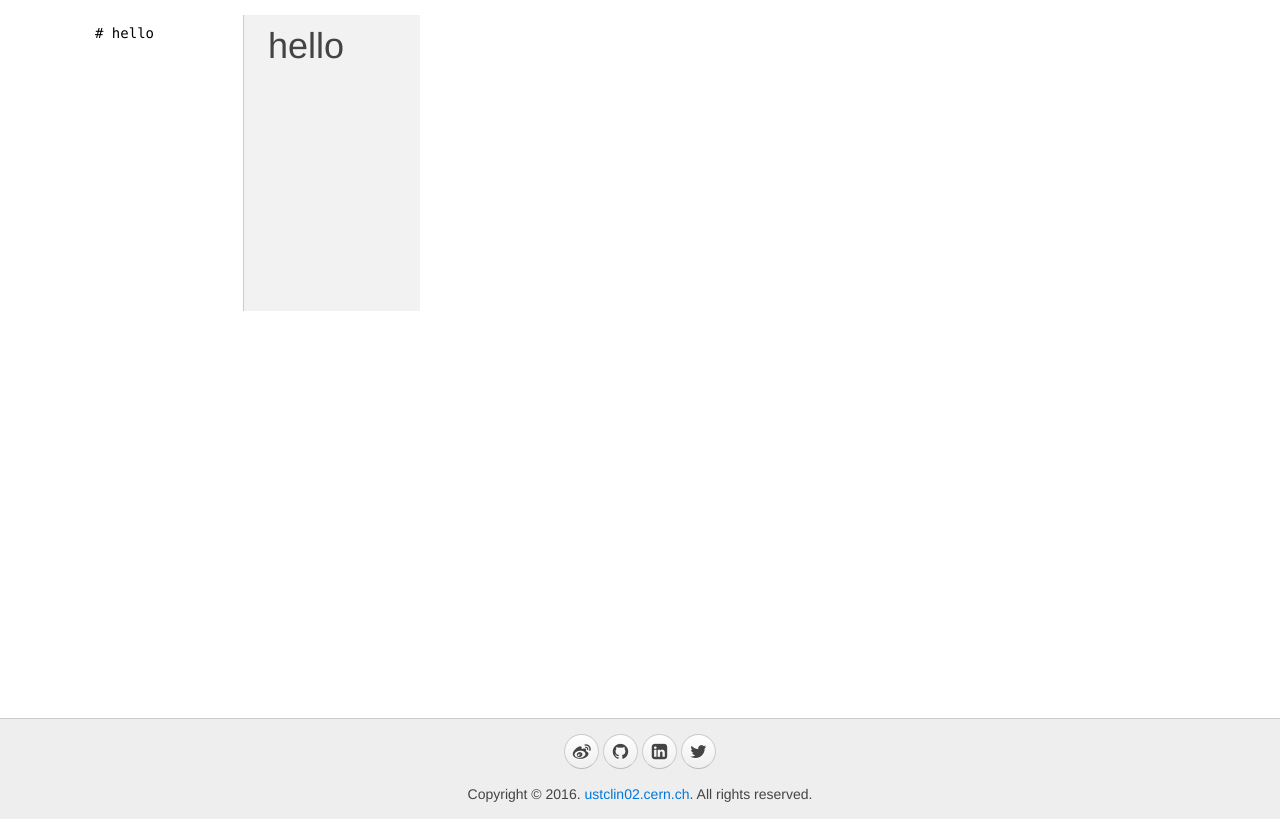
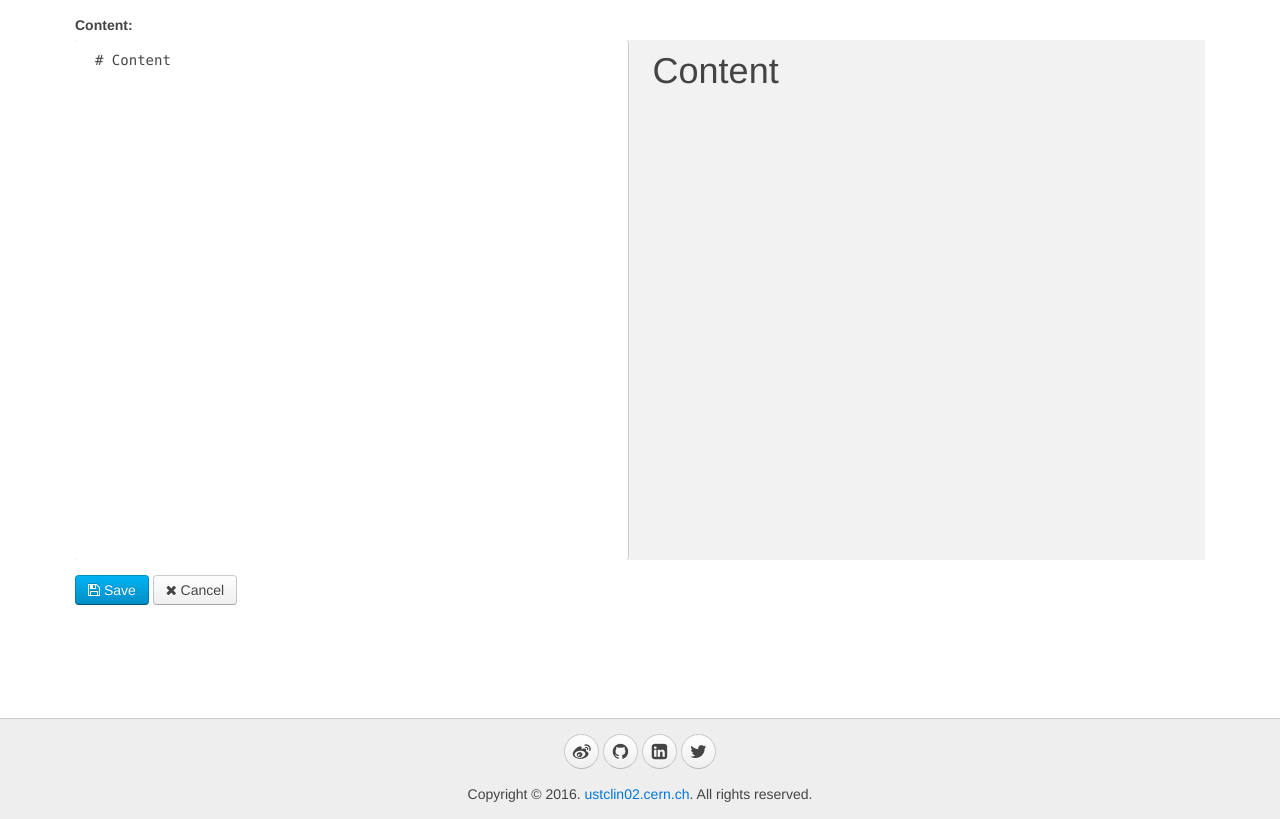
Before and after one commit to Yicheng-G/p3bird-web-app, a Python web app: template www/templates/test.html in a window 1280 px wide. Shown: the part 42-861 px from the top of the page. Run offline with Jinja, Linux system fonts and the light colour scheme; the template is opened without the code that fills it, so the values that code supplies are empty.

Commit message:
add html_content for blogs and comments in mysql; fix markdown inconsistent problem

```diff
--- a/www/models.py
+++ b/www/models.py
@@ -35,8 +35,9 @@ class Blog(Model):
     user_name = StringField(ddl='varchar(50)')
     user_image = StringField(ddl='varchar(500)')
     name = StringField(ddl='varchar(50)')
-    summary = StringField(ddl='varchar(200)')
+    summary = StringField(ddl='varchar(500)')
     content = TextField()
+    html_content = TextField()
     created_at = FloatField(default=time.time)
 
 
@@ -49,4 +50,5 @@ class Comment(Model):
     user_name = StringField(ddl='varchar(50)')
     user_image = StringField(ddl='varchar(500)')
     content = TextField()
+    html_content = TextField()
     created_at = FloatField(default=time.time)
--- a/www/templates/__base__.html
+++ b/www/templates/__base__.html
@@ -6,12 +6,14 @@
     <title>  {% block title %} ? {% endblock %} - p3bird web app</title>
     <link rel="stylesheet" href="/static/css/uikit.min.css">
     <link rel="stylesheet" href="/static/css/uikit.gradient.min.css">
+    <link rel="stylesheet" href="/static/css/p3bird.css">
     <script src="/static/js/jquery-1.12.2.min.js"></script>
     <script src="/static/js/sha1.min.js"></script>
     <script src="/static/js/uikit.min.js"></script>
     <script src="/static/js/sticky.min.js"></script>
     <script src="/static/js/vue.min.js"></script>
     <script src="/static/js/awesome.js"></script>
+    <script src="/static/js/marked.min.js"></script>
     <!--[if lt IE 9]>
        <script src="http://html5shiv.googlecode.com/svn/trunk/html5.js"></script>
     <![endif]-->
--- a/www/templates/blog.html
+++ b/www/templates/blog.html
@@ -34,7 +34,8 @@
 		<article class="uk-article">
 			<h2>{{ blog.name }}</h2>
 			<p class="uk-article-meta">Posted at {{ blog.created_at|datetime }}</p>
-			<p>{{ blog.html_content|safe }}</p>
+			<p> {{ blog.html_content|safe }}</p>
+
 		</article>
 
 		<hr class="uk-article-divider">
--- a/www/templates/test.html
+++ b/www/templates/test.html
@@ -60,15 +60,25 @@
     </style>
 
     <script>
-
-        function Foo () {
+        function initVM (blog) {
             var vm = new Vue({
-                el: '.pb-editor',
-                data: {
-                    input: '# hello'
-                },
+                el: '#vm',
+                data: blog,
                 filters: {
                     marked: marked
+                },
+                methods: {
+                    submit: function (event) {
+                        var $form = $('#vm').find('form');
+                        $form.postJSON(action, this.$data, function (err, r) {
+                            if (err) {
+                                $form.showFormError(err);
+                            }
+                            else {
+                                return location.assign('/manage/blogs');
+                            }
+                        });
+                    }
                 }
             });
             $('#vm').show()
@@ -76,7 +86,11 @@
 
 
         $(function () {
-              Foo();
+              initVM({
+                  name: 'Title',
+                  summary: 'Abstract',
+                  content: '# Content'
+              });
               var div_height = $(".pb-editor").innerHeight();
               $('.pb-editor div').height(div_height);
               $('.pb-editor textarea').height(div_height);
@@ -120,12 +134,33 @@
         <div id="main" class="uk-container uk-container-center content">
             <div class="uk-grid">
                 <!-- content -->
-                <form>
-                    <div class="pb-editor">
-                        <textarea v-model="input" debounce="300", rows="16"></textarea>
-                        <div v-html="input | marked"></div>
-                    </div>
-                </form>
+    <div id="vm" class="uk-width-3-3">
+        <form v-on:submit.prevent="submit" class="uk-form uk-form-stacked">
+            <div class="uk-alert uk-alert-danger uk-hidden"></div>
+            <div class="uk-form-row">
+                <label class="uk-form-label">Content:</label>
+                <div class="uk-form-controls pb-editor">
+                    <textarea v-model="content" rows="24" name="content"
+                              placeholder="content" class="uk-width-1-1" style="resize:none;"></textarea>
+		            <div v-html="content | marked"></div>
+                </div>
+            </div>
+            <div class="uk-form-row">
+                <button type="submit" class="uk-button uk-button-primary"><i class="uk-icon-save"></i> Save</button>
+                <a href="/manage/blogs" class="uk-button"><i class="uk-icon-times"></i> Cancel</a>
+            </div>
+        </form>
+    </div>
+
+<!--
+    <div class="uk-width-3-3">
+                <div class="pb-editor">
+                    <textarea v-model="content" rows="24" name="content"
+                              placeholder="content" class="uk-width-1-1" style="resize:none;"></textarea>
+		            <div v-html="content | marked"></div>
+                </div>
+    </div>
+-->
                 <!-- content -->
             </div>
         </div>
```
Also changed, not shown: www/handlers.py (+8 -7 lines), www/templates/manage_blog_edit.html (+12 -5 lines).
